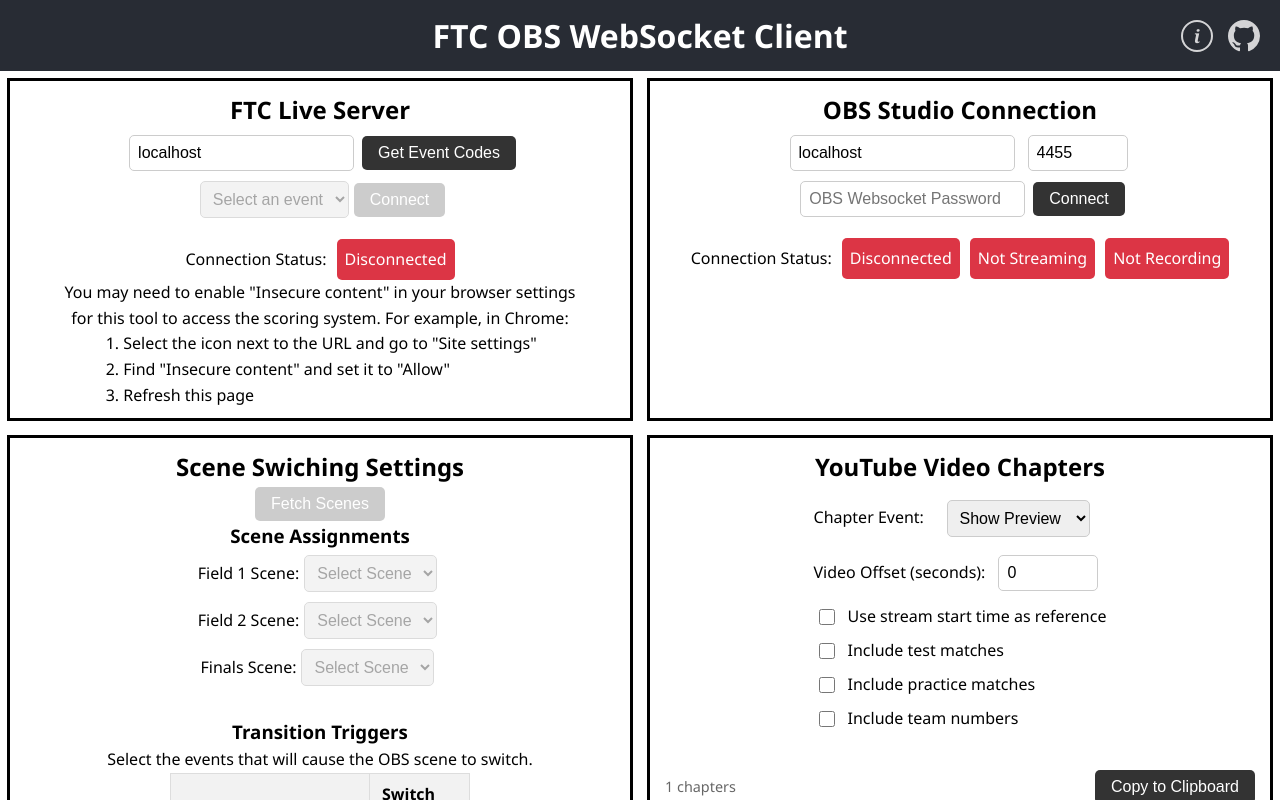
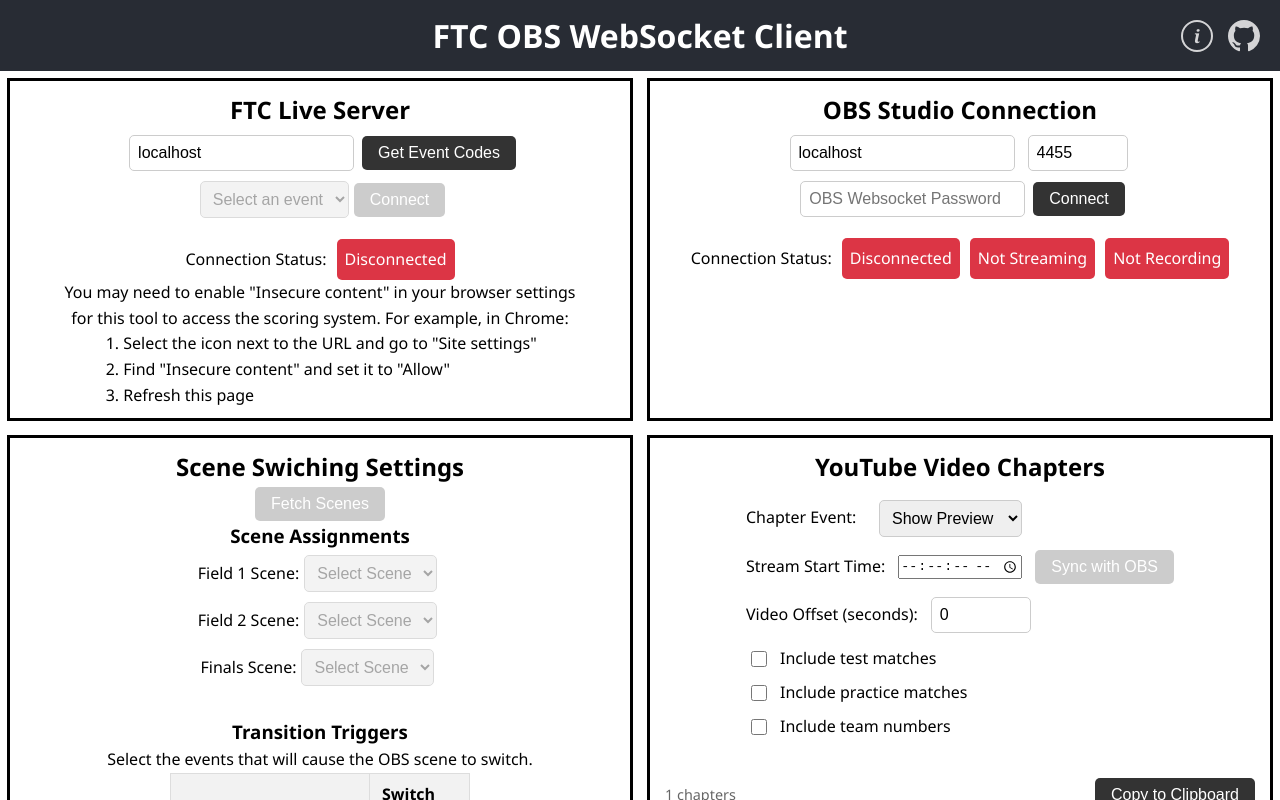
Before and after one commit to jvens/obs-ftc, a React (Create React App) app: page / in a window 1280 px wide. Shown: the top 800 px of the page. Built offline with nearby package versions, Linux system fonts and the light colour scheme; what obs-websocket-js would draw is missing.

Commit message:
feat: Add stream start time input and sync functionality in ChaptersSettings

```diff
--- a/src/components/ChaptersSettings.tsx
+++ b/src/components/ChaptersSettings.tsx
@@ -13,6 +13,20 @@ const ChapterEventOptions: { value: UpdateType; label: string }[] = [
   { value: 'MATCH_POST', label: 'Match Post' },
 ];
 
+// Convert HH:MM:SS time string to milliseconds timestamp for today
+const timeStringToTimestamp = (timeStr: string): number => {
+  const [hours, minutes, seconds] = timeStr.split(':').map(Number);
+  const now = new Date();
+  now.setHours(hours, minutes, seconds, 0);
+  return now.getTime();
+};
+
+// Convert milliseconds timestamp to HH:MM:SS time string
+const timestampToTimeString = (timestamp: number): string => {
+  const date = new Date(timestamp);
+  return date.toTimeString().slice(0, 8); // HH:MM:SS
+};
+
 const ChaptersSettings: React.FC = () => {
   const rows = useAppSelector(state => state.matchData.matches);
   const [chapterEvent, setChapterEvent] = usePersistentState<UpdateType>('Chapter_Event', 'SHOW_PREVIEW')
@@ -20,9 +34,15 @@ const ChaptersSettings: React.FC = () => {
   const [includeTestMatches, setIncludeTestMatches] = usePersistentState<boolean>('Chapter_Include_Test', false)
   const [includePracticeMatches, setIncludePracticeMatches] = usePersistentState<boolean>('Chapter_Include_Practice', false)
   const [includeTeamNumbers, setIncludeTeamNumbers] = usePersistentState<boolean>('Chapter_Include_Team_Numbers', false)
-  const [useStreamTime, setUseStreamTime] = usePersistentState<boolean>('Chapter_Use_Stream_Time', false)
+  const [streamStartTime, setStreamStartTime] = usePersistentState<number>('Chapter_Stream_Start_Time', 0)
 
-  const { startStreamTime } = useObsStudio()
+  const { startStreamTime: obsStreamTime } = useObsStudio()
+
+  const syncToStreamTime = useCallback(() => {
+    if (obsStreamTime > 0) {
+      setStreamStartTime(obsStreamTime);
+    }
+  }, [obsStreamTime, setStreamStartTime]);
 
   const formatTeamInfo = useCallback((row: MatchRow): string => {
     if (!includeTeamNumbers) return '';
@@ -61,8 +81,8 @@ const ChaptersSettings: React.FC = () => {
 
     // Calculate reference time
     let referenceTime: number;
-    if (useStreamTime && startStreamTime > 0) {
-      referenceTime = startStreamTime;
+    if (streamStartTime > 0) {
+      referenceTime = streamStartTime;
     } else {
       referenceTime = filteredRows[0]?.[chapterEvent] ?? 0;
     }
@@ -94,7 +114,7 @@ const ChaptersSettings: React.FC = () => {
     }
 
     return chapterLines;
-  }, [rows, chapterEvent, offsetTime, includeTestMatches, includePracticeMatches, useStreamTime, startStreamTime, formatTeamInfo]);
+  }, [rows, chapterEvent, offsetTime, includeTestMatches, includePracticeMatches, streamStartTime, formatTeamInfo]);
 
   const chaptersText = useMemo(() => chapters.join('\n'), [chapters]);
 
@@ -123,6 +143,20 @@ const ChaptersSettings: React.FC = () => {
         </div>
 
         <div className="chapters-option-row">
+          <label htmlFor="stream-start-time">Stream Start Time:</label>
+          <input
+            id="stream-start-time"
+            type="time"
+            step="1"
+            value={streamStartTime > 0 ? timestampToTimeString(streamStartTime) : ''}
+            onChange={(e) => setStreamStartTime(e.target.value ? timeStringToTimestamp(e.target.value) : 0)}
+          />
+          <button onClick={syncToStreamTime} disabled={obsStreamTime === 0}>
+            Sync with OBS
+          </button>
+        </div>
+
+        <div className="chapters-option-row">
           <label htmlFor="video-offset">Video Offset (seconds):</label>
           <input
             id="video-offset"
@@ -130,18 +164,6 @@ const ChaptersSettings: React.FC = () => {
             value={offsetTime}
             onChange={(e) => setOffsetTime(parseInt(e.target.value) || 0)}
           />
-        </div>
-
-        <div className="chapters-option-row">
-          <label>
-            <input
-              type="checkbox"
-              checked={useStreamTime}
-              onChange={(e) => setUseStreamTime(e.target.checked)}
-            />
-            Use stream start time as reference
-            {startStreamTime > 0 && ` (${new Date(startStreamTime).toLocaleTimeString()})`}
-          </label>
         </div>
 
         <div className="chapters-option-row">
```
